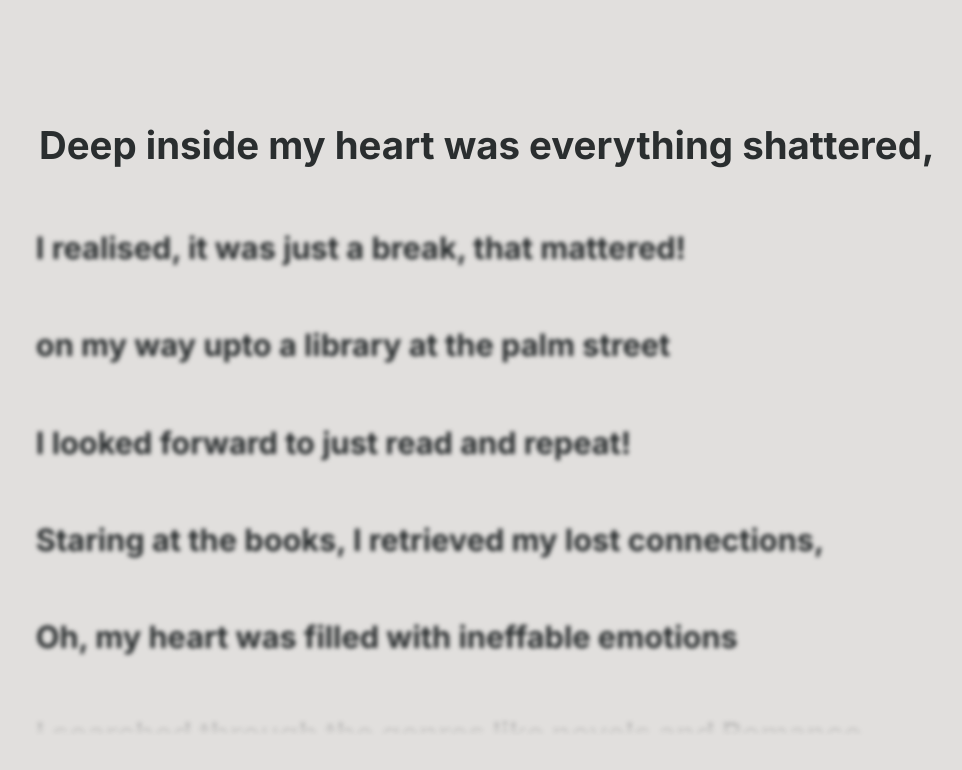
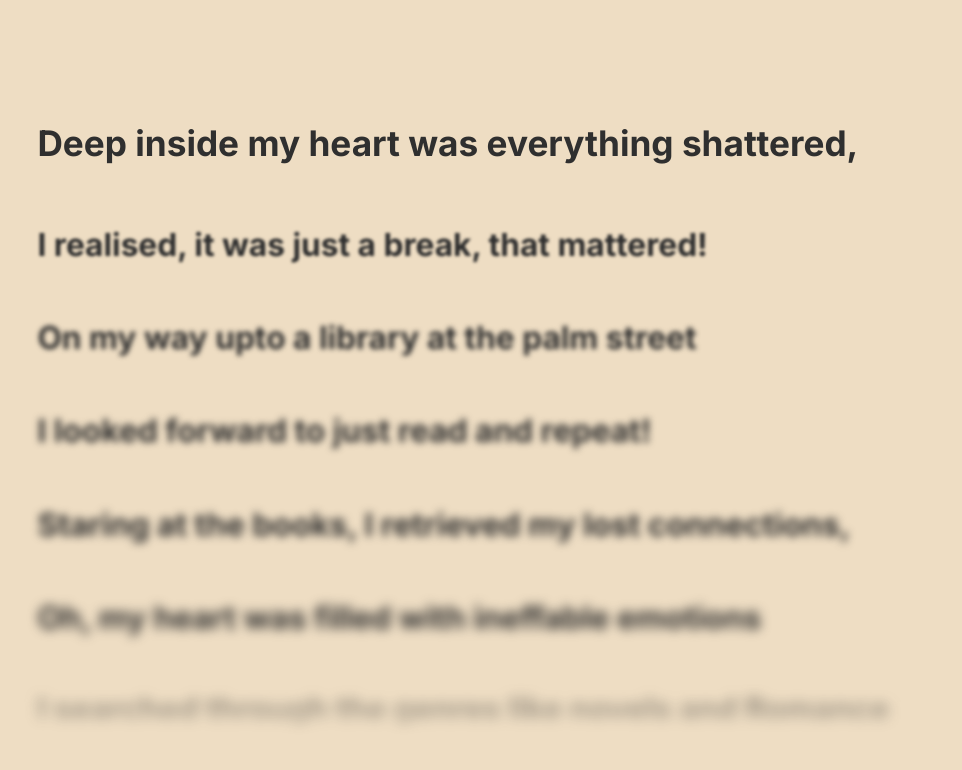
Before and after one commit to totallynotadi/apoem, a SvelteKit app: page / in a window 1280 px wide. Shown: the top 770 px of the page, without its empty margins (73-1035 px from the left). Built offline with nearby package versions, Linux system fonts and the light colour scheme.

Commit message:
color change and linear blur

```diff
--- a/src/routes/+page.svelte
+++ b/src/routes/+page.svelte
@@ -4,7 +4,7 @@
 	const lines = [
 		'Deep inside my heart was everything shattered,',
 		'I realised, it was just a break, that mattered!',
-		'on my way upto a library at the palm street',
+		'On my way upto a library at the palm street',
 		'I looked forward to just read and repeat!',
 		'Staring at the books, I retrieved my lost connections,',
 		'Oh, my heart was filled with ineffable emotions',
@@ -17,9 +17,9 @@
 		"I wondered at the end, 'Why Sidney Carton had to die?'",
 		'I could do nothing at that moment, but just whine and cry',
 		'The book ended',
-		'it was not as easy as it seemed to be',
+		'It was not as easy as it seemed to be',
 		'Coming back to reality',
-		'that day, was not my cup of tea'
+		'That day, was not my cup of tea'
 	];
 
 	let linesContainer;
@@ -30,21 +30,18 @@
 	let intendedPixel;
 
 	let currentLine = null;
+	let currentLineOffset = 0;
 	let currentPixel = 0;
 
 	const calculateScale = (index, line) => {
 		lineBounds = line.getBoundingClientRect();
 		// console.log(line, lineBounds);
 
-		// intendedPixel = index * 88;
-		// intendedPixel = 104;
-		// intendedPixel = lineElements.at(0).getBoundingClientRect().top;
-
 		currentPixel = lineBounds.top;
 
 		let difference = intendedPixel - currentPixel;
 
-		let scale = 1 - Math.min(Math.abs(difference) / 150, 0.2);
+		let scale = 1 - Math.min(Math.abs(difference) / 150, 0.1);
 		// let scale = 1 - Math.min(Math.abs(difference) / 10, 0.2);
 
 		// if (scale > 0.8) {
@@ -61,18 +58,22 @@
 		for (let [idx, line] of lineElements.entries()) {
 			let scale = calculateScale(idx, line);
 
-			// currentLine = scale > 0.8 ? line : null;
-
-			let transformScale = scale > 0.8 ? 1 : 0.8;
+			let transformScale = scale > 0.9 ? 1 : 0.9;
 
 			line.style.transform = `scale(${transformScale})`;
 
-			line.style.marginBottom = transformScale > 0.8 ? '1rem' : '0rem';
+			line.style.marginBottom = transformScale > 0.9 ? '0.8rem' : '0rem';
+			line.style.marginLeft = transformScale > 0.9 ? '-0.1rem' : '0rem';
 
-			line.style.filter = transformScale > 0.8 ? `blur(0px)` : `blur(${scale + 2}px)`;
+			line.style.filter =
+				transformScale > 0.9 ? `blur(0px)` : `blur(${Math.abs(idx - currentLineOffset + 0.9)}px)`;
 
-			if (scale > 0.8) {
+			if (scale > 0.9) {
+				// line.style.filter = line.style.filter + `drop-shadow(rgb(191, 222, 255) 0px 0px 4px)`;
+				// line.style.filter = line.style.filter + `drop-shadow(#dff5ff 0px 0px 4px)`;
+
 				currentLine = line;
+				currentLineOffset = idx;
 			}
 		}
 	};
@@ -150,13 +151,19 @@
 	.line {
 		padding: 1.6rem 1rem;
 		color: #2a2e2f;
+		color: #eeddc3;
+		color: #2f2f2f;
 		font-weight: 700;
-		font-size: 2.4rem;
+		/* font-weight: 700; */
+		font-size: 2.2rem;
 		transform-origin: 0% 0%;
 		user-select: none;
 	}
 
 	@media (max-width: 700px) or (max-height: 400px) {
+		* {
+			transition: all 0.2s ease-in-out;
+		}
 		section {
 			padding-top: 2rem;
 			height: 100%;
@@ -168,6 +175,8 @@
 		.line {
 			padding: 0.9rem;
 			color: #2a2e2f;
+			/* color: #3d3d3d; */
+
 			font-weight: 700;
 			font-size: 1.2rem;
 			transform-origin: 0% 0%;
@@ -178,7 +187,7 @@
 		}
 	}
 	.blur-mask-top {
-		-webkit-mask-image: linear-gradient(to top, black 94%, transparent);
-		mask-image: linear-gradient(to top, rgb(0, 0, 0) 94%, transparent);
+		-webkit-mask-image: linear-gradient(to top, black 91%, transparent);
+		mask-image: linear-gradient(to top, rgb(0, 0, 0) 91%, transparent);
 	}
 </style>
--- a/src/routes/styles.css
+++ b/src/routes/styles.css
@@ -1,5 +1,5 @@
 @import '@fontsource/fira-mono';
-@import url('https://fonts.googleapis.com/css2?family=Inter:wght@300;400;500;600;700;800;900&display=swap');
+@import url('https://fonts.googleapis.com/css2?family=Inter:wght@300;400;500;600;700;800;900&family=Space+Mono:wght@400;700&display=swap');
 
 :root {
 	--font-body: 'Inter', Arial, -apple-system, BlinkMacSystemFont, 'Segoe UI', Roboto, Oxygen, Ubuntu,
@@ -30,15 +30,12 @@ body {
 	min-height: 100vh;
 	min-width: 100vw;
 	margin: 0;
+	/* background-image: linear-gradient(to bottom, #ffffff 50%, #dff5ff); */
 	background-attachment: fixed;
 	background-color: #e1dfdd;
+	background-color: #ed5c76;
+	background-color: #eeddc3;
 	background-size: 100vw 100vh;
-	/* background-image: radial-gradient(
-			50% 50% at 50% 50%,
-			rgba(255, 255, 255, 0.75) 0%,
-			rgba(255, 255, 255, 0) 100%
-		),
-		linear-gradient(180deg, var(--color-bg-0) 0%, var(--color-bg-1) 15%, var(--color-bg-2) 50%); */
 }
 
 h1,
```
